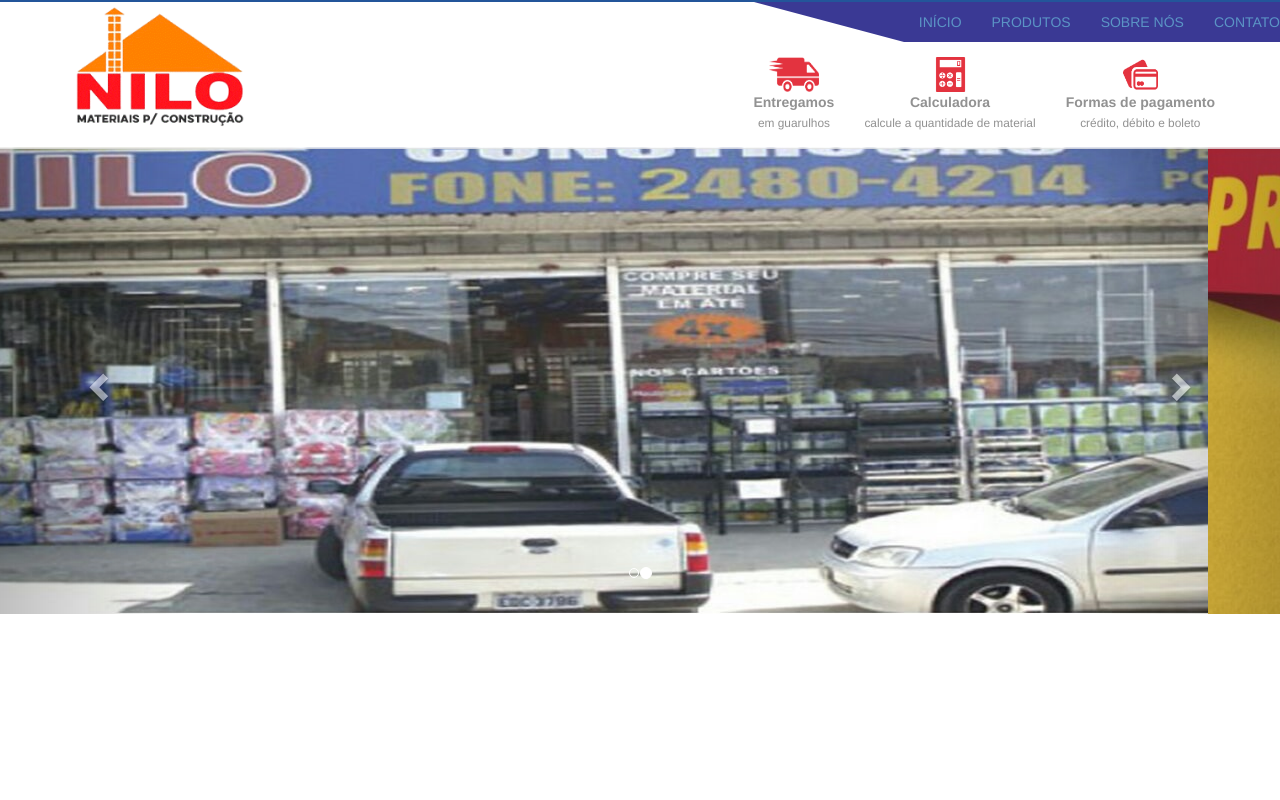
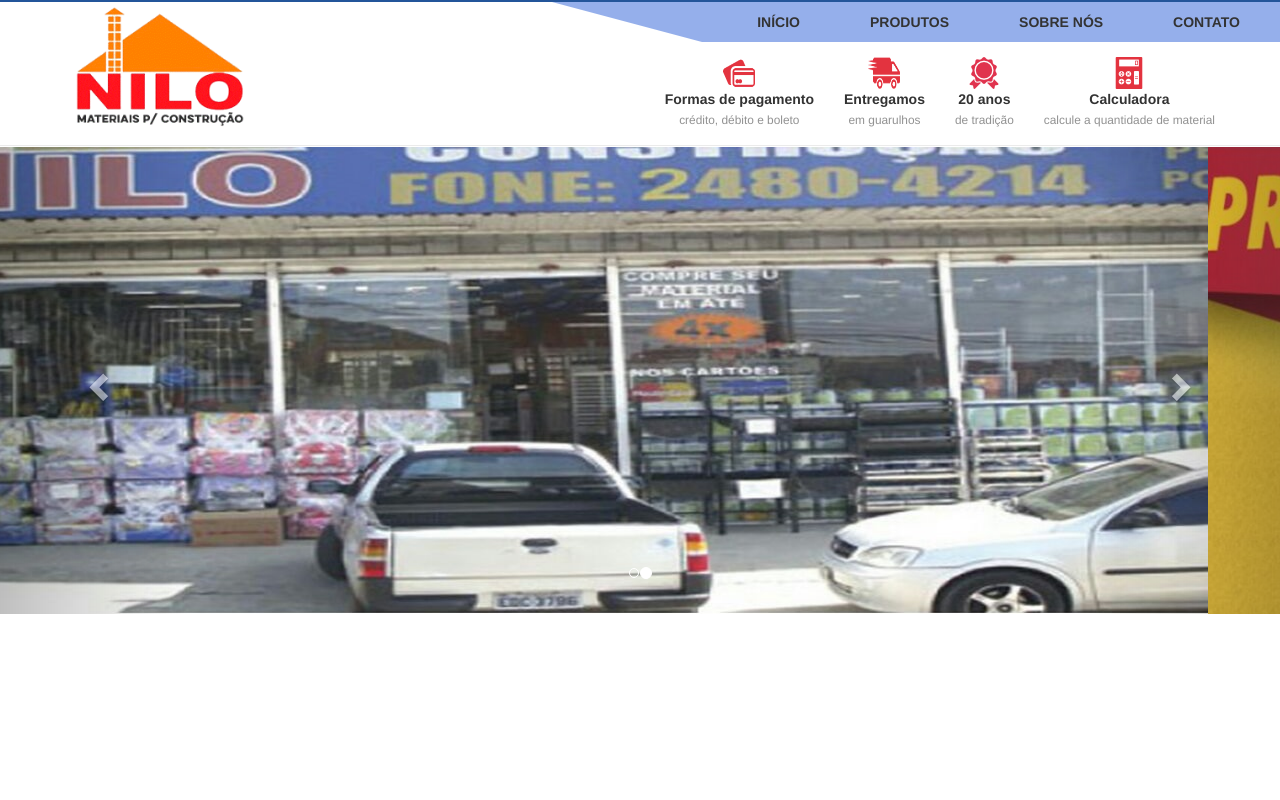
Before and after one commit to FelipeAMacedo/site-nilo, an Angular app in the folder client/: page / in a window 1280 px wide. Shown: the top 800 px of the page. Built offline with nearby package versions, Linux system fonts and the light colour scheme.

Commit message:
Commit 2017_06_26 17:58

```diff
--- a/client/src/app/front/header/header.component.css
+++ b/client/src/app/front/header/header.component.css
@@ -39,6 +39,10 @@ p.top{
     padding-bottom:0;
 }*/
 
+b, strong {
+    color: black;
+}
+
 #header {
     border-top: 2px solid #23559A;
 }
@@ -53,7 +57,7 @@ p.top{
     display: table-cell;
     width: 10px;
 	height: 0;
-	border-top: 40px solid #09087A;
+	border-top: 40px solid #7B9CE7;
 	border-left: 150px solid transparent;
 }
 
@@ -72,9 +76,10 @@ p.top{
     opacity: 0.8;
 }
 .navbar-default.nav-upper ul {
-    background-color: #09087A;
+    background-color: #7B9CE7;
     /*background-image: url('/assets/images/ponto.png');
     background-repeat: repeat;*/
+    padding-right: 40px;
     float: right;
     display: table;
 }
@@ -82,8 +87,9 @@ p.top{
   display: table-cell;
   font-size: 14px;
 }
-.navbar-default.nav-upper .navbar-upper > li:last-child {
-  color: white;
+.navbar-default.nav-upper .navbar-upper > li > a {
+  color: black;
+  font-weight: bolder;
   margin-left: 40px;
 }
 @media (min-width: 768px) {
--- a/client/src/app/front/header/header.component.html
+++ b/client/src/app/front/header/header.component.html
@@ -31,9 +31,10 @@
 
     <div class="collapse navbar-collapse" id="navbar">
       <ul class="nav navbar-nav navbar-right">
-        <li><a href="#" class="text-center"><img src="/assets/images/caminhao-entrega-red.gif" width="50" height="35" alt="Caminhão"><br/><strong>Entregamos</strong><br/><small>em guarulhos</small></a></li>
-        <li><a href="#" class="text-center"><img src="/assets/images/calculadora-constr-red.gif" width="35" height="35" alt="Calculadora"><br/><strong>Calculadora</strong><br/><small>calcule a quantidade de material</small></a></li>
-        <li><a href="#" class="text-center"><img src="/assets/images/cartao-cred-red.gif" width="35" height="35" alt="Cartão"><br/><strong>Formas de pagamento</strong><br/><small>crédito, débito e boleto</small></a></li>
+        <li><a href="#" class="text-center"><img src="/assets/images/cartao-cred-red.gif" width="32" height="32" alt="Cartão"><br/><strong>Formas de pagamento</strong><br/><small>crédito, débito e boleto</small></a></li>
+        <li><a href="#" class="text-center"><img src="/assets/images/caminhao-entrega-red.gif" width="32" height="32" alt="Caminhão"><br/><strong>Entregamos</strong><br/><small>em guarulhos</small></a></li>
+        <li><a href="#" class="text-center"><img src="/assets/images/shape.png" alt="Medalha"><br/><strong>20 anos</strong><br/><small>de tradição</small></a></li>
+        <li><a href="#" class="text-center"><img src="/assets/images/calculadora-constr-red.gif" width="32" height="32" alt="Calculadora"><br/><strong>Calculadora</strong><br/><small>calcule a quantidade de material</small></a></li>
 
       </ul>
     </div>
```
Also changed, not shown: client/src/assets/images/shape.png (added), 1 other file (tests, documents, lock files or other folders).
